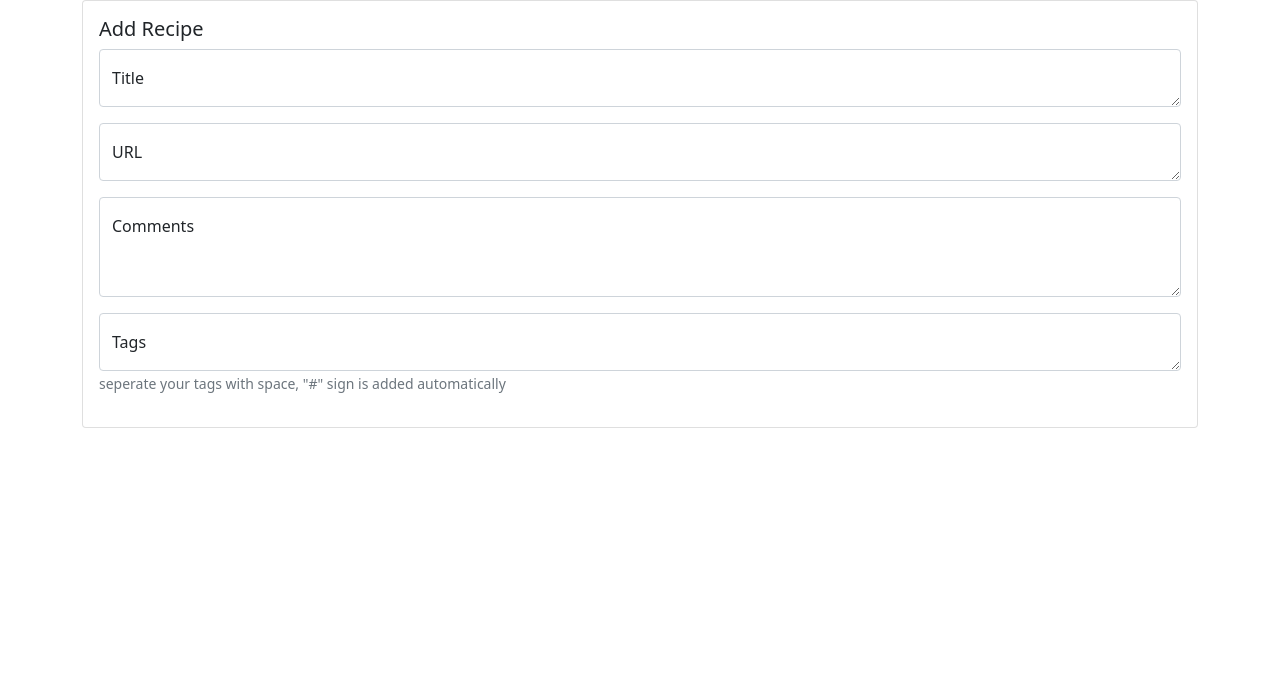
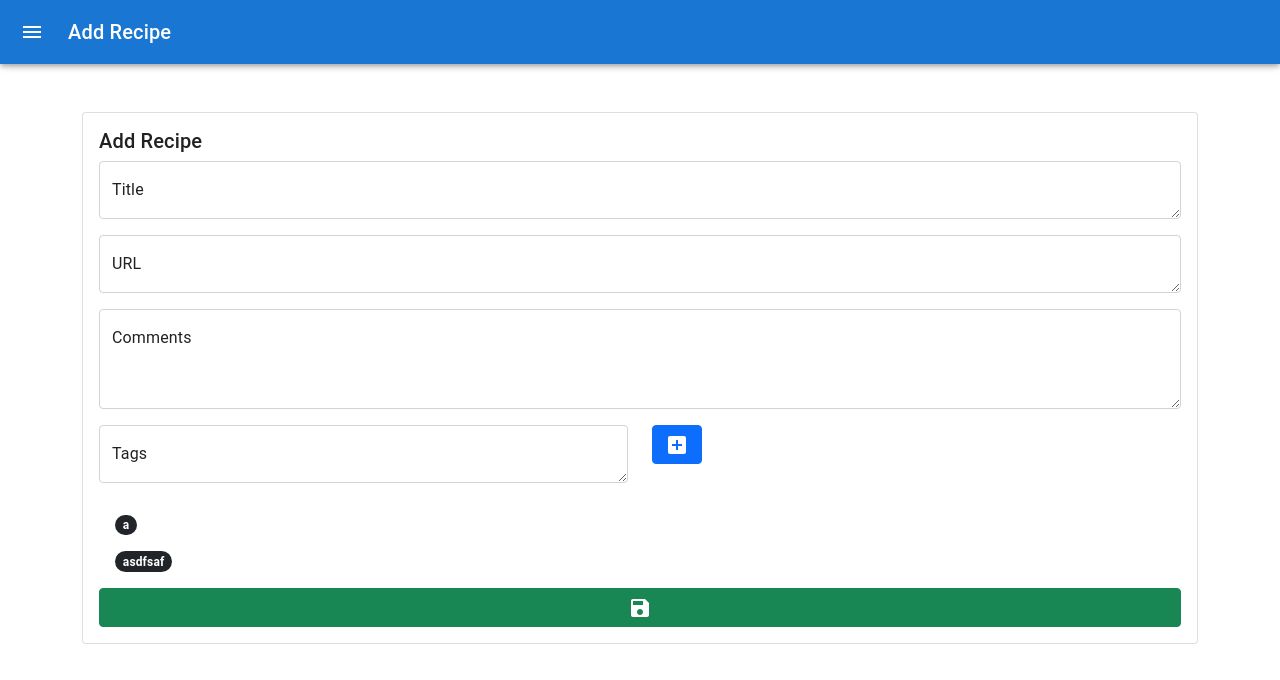
Before and after one commit to zivkaplan/Recipe-app, a React (Create React App) app: page /new in a window 1280 px wide. Shown: the top 680 px of the page. Built offline with nearby package versions, Linux system fonts and the light colour scheme.

Commit message:
reorederd components and better form

```diff
--- a/public/index.html
+++ b/public/index.html
@@ -3,12 +3,6 @@
     <head>
         <meta charset="utf-8" />
         <link rel="icon" href="%PUBLIC_URL%/favicon.ico" />
-        <link
-            rel="stylesheet"
-            href="https://use.fontawesome.com/releases/v5.15.4/css/all.css"
-            integrity="sha384-DyZ88mC6Up2uqS4h/KRgHuoeGwBcD4Ng9SiP4dIRy0EXTlnuz47vAwmeGwVChigm"
-            crossorigin="anonymous"
-        />
 
         <meta name="viewport" content="width=device-width, initial-scale=1" />
         <meta name="theme-color" content="#000000" />
--- a/src/App.js
+++ b/src/App.js
@@ -5,6 +5,7 @@ import RecipeCardForm from './components/RecipeCardForm';
 import RecipeCardsList from './components/RecipeCardsList';
 import 'bootstrap/dist/css/bootstrap.css';
 import { Route, Switch } from 'react-router-dom';
+import AppDrawer from './components/AppDrawer';
 
 class App extends React.Component {
     constructor(props) {
@@ -29,10 +30,19 @@ class App extends React.Component {
         };
 
         this.deleteRecipe = this.deleteRecipe.bind(this);
+        this.saveRecipe = this.saveRecipe.bind(this);
     }
+
     componentDidMount() {
         // get recipes from DB
     }
+
+    saveRecipe(newRecipe) {
+        this.setState({
+            recipes: [...this.state.recipes, newRecipe],
+        });
+    }
+
     deleteRecipe(id) {
         this.setState({
             recipes: this.state.recipes.filter((recipe) => recipe.id !== id),
@@ -40,14 +50,26 @@ class App extends React.Component {
     }
     render() {
         const recipes = this.state.recipes;
+        const allTags = recipes.map((recipe) => recipe.tags).flat();
+
         return (
             <Switch>
-                <Route exact path="/new" render={() => <RecipeCardForm />} />
+                <Route
+                    exact
+                    path="/new"
+                    render={() => (
+                        <div>
+                            <AppDrawer title="Add Recipe" allTags={allTags} />
+                            <RecipeCardForm saveRecipe={this.saveRecipe} />
+                        </div>
+                    )}
+                />
                 <Route
                     exact
                     path="/"
                     render={() => (
                         <div>
+                            <AppDrawer title="Add Recipe" allTags={allTags} />
                             <RecipeCardsList
                                 deleteRecipe={this.deleteRecipe}
                                 recipes={recipes}
--- a/src/components/Drawer.js
+++ b/src/components/AppDrawer.js
@@ -15,8 +15,9 @@ import ChevronRightIcon from '@mui/icons-material/ChevronRight';
 import ListItem from '@mui/material/ListItem';
 import ListItemIcon from '@mui/material/ListItemIcon';
 import ListItemText from '@mui/material/ListItemText';
-
-import TagIcon from '@mui/icons-material/Tag';
+import LabelIcon from '@mui/icons-material/Label';
+import AppsIcon from '@mui/icons-material/Apps';
+import { Link } from '@mui/material';
 
 const drawerWidth = 240;
 
@@ -76,7 +77,7 @@ export default function PersistentDrawerLeft(props) {
     const handleDrawerClose = () => {
         setOpen(false);
     };
-    const { allTags } = props;
+    const { allTags, title } = props;
     return (
         <Box sx={{ display: 'flex' }}>
             <CssBaseline />
@@ -92,7 +93,7 @@ export default function PersistentDrawerLeft(props) {
                         <MenuIcon />
                     </IconButton>
                     <Typography variant="h6" noWrap component="div">
-                        My Saved Recipes
+                        {title ? title : 'My Saved Recipes'}
                     </Typography>
                 </Toolbar>
             </AppBar>
@@ -120,10 +121,19 @@ export default function PersistentDrawerLeft(props) {
                 </DrawerHeader>
                 <Divider />
                 <List>
+                    <ListItem button key="all recipes">
+                        <ListItemIcon>
+                            <AppsIcon />
+                        </ListItemIcon>
+                        <ListItemText primary="all recipes" />
+                    </ListItem>
+                </List>
+                <Divider />
+                <List>
                     {allTags.map((text, index) => (
                         <ListItem button key={text}>
                             <ListItemIcon>
-                                <TagIcon />
+                                <LabelIcon />
                             </ListItemIcon>
                             <ListItemText primary={text} />
                         </ListItem>
--- a/src/components/RecipeCard.js
+++ b/src/components/RecipeCard.js
@@ -1,6 +1,8 @@
 import React from 'react';
-import { Container, Card, Accordion, Badge } from 'react-bootstrap';
+import { Container, Card, Accordion, Badge, Button } from 'react-bootstrap';
 import './RecipeCardStyles.css';
+import EditIcon from '@mui/icons-material/Edit';
+import DeleteIcon from '@mui/icons-material/Delete';
 
 class RecipeCard extends React.Component {
     constructor(props) {
@@ -18,12 +20,9 @@ class RecipeCard extends React.Component {
     render() {
         const { title, url, comment, tags } = this.props;
         const clickableTags = tags.map((tag, idx) => (
-            <Badge
-                pill
-                bg="primary"
-                key={idx}
-                onClick={this.filterByTag}
-            >{`#${tag} `}</Badge>
+            <Badge pill bg="primary" key={idx} onClick={this.filterByTag}>
+                {tag}
+            </Badge>
         ));
 
         return (
@@ -57,19 +56,15 @@ class RecipeCard extends React.Component {
                                         {comment}
                                     </p>
                                     <div className="d-grid gap-2 d-md-flex justify-content-md-end">
-                                        <button
-                                            className="btn btn-outline-warning me-md-2"
-                                            type="button"
-                                        >
-                                            <i className="fas fa-edit"></i>
-                                        </button>
-                                        <button
-                                            className="btn btn-outline-danger"
-                                            type="button"
+                                        <Button variant="outline-warning">
+                                            <EditIcon />
+                                        </Button>
+                                        <Button
+                                            variant="outline-danger"
                                             onClick={this.handleDelete}
                                         >
-                                            <i className="far fa-trash-alt"></i>
-                                        </button>
+                                            <DeleteIcon />
+                                        </Button>
                                     </div>
                                 </Accordion.Body>
                             </Accordion.Item>
--- a/src/components/RecipeCardForm.js
+++ b/src/components/RecipeCardForm.js
@@ -1,13 +1,52 @@
 import React from 'react';
-import { Container, Card, Form, FloatingLabel } from 'react-bootstrap';
+import {
+    Container,
+    Badge,
+    Card,
+    Form,
+    FloatingLabel,
+    Button,
+    Row,
+    Col,
+} from 'react-bootstrap';
+import SaveIcon from '@mui/icons-material/Save';
+import List from '@mui/material/List';
+import ListItem from '@mui/material/ListItem';
 
+import AddBoxIcon from '@mui/icons-material/AddBox';
 class RecipeCardForm extends React.Component {
     constructor(props) {
         super(props);
-        this.state = {};
+        this.state = {
+            title: '',
+            URL: '',
+            comment: '',
+            tags: ['a', 'asdfsaf'],
+        };
+        this.handleChange = this.handleChange.bind(this);
+        this.handleSave = this.handleSave.bind(this);
+    }
+    handleChange(e) {
+        this.setState({ [e.target.name]: e.target.value });
+    }
+    handleSave() {
+        this.props.saveRecipe(this.state);
+    }
+    addTag(e) {
+        const newTag = e.target.value;
+        this.setState({ tags: this.state.tags.push(newTag) });
     }
     render() {
+        const { title, URL, comment, tags } = this.state;
+        const renderedTags = tags.map((tag) => (
+            <ListItem>
+                <Badge pill bg="dark">
+                    {tag}
+                </Badge>
+            </ListItem>
+        ));
         return (
+            <div>
                 <Container>
                     <Card>
                         <Card.Body>
@@ -21,6 +60,8 @@ class RecipeCardForm extends React.Component {
                                     <Form.Control
                                         as="textarea"
                                         placeholder="Leave a comment here"
+                                        name="title"
+                                        onChange={this.handleChange}
                                     />
                                 </FloatingLabel>
                                 <FloatingLabel
@@ -31,6 +72,8 @@ class RecipeCardForm extends React.Component {
                                     <Form.Control
                                         as="textarea"
                                         placeholder="Leave a comment here"
+                                        onChange={this.handleChange}
+                                        name="URL"
                                     />
                                 </FloatingLabel>
                                 <FloatingLabel
@@ -42,8 +85,12 @@ class RecipeCardForm extends React.Component {
                                         as="textarea"
                                         placeholder="Leave a comment here"
                                         style={{ height: '100px' }}
+                                        onChange={this.handleChange}
+                                        name="comment"
                                     />
                                 </FloatingLabel>
+                                <Row>
+                                    <Col>
                                         <FloatingLabel
                                             controlId="floatingTextarea"
                                             label="Tags"
@@ -53,15 +100,31 @@ class RecipeCardForm extends React.Component {
                                                 as="textarea"
                                                 placeholder="Leave a comment here"
                                             />
-                                <small className="text-muted">
-                                    seperate your tags with space, "#" sign is
-                                    added automatically
-                                </small>
                                         </FloatingLabel>
+                                    </Col>
+                                    <Col>
+                                        <Button
+                                            variant="primary"
+                                            onClick={this.addTag}
+                                        >
+                                            <AddBoxIcon />
+                                        </Button>
+                                    </Col>
+                                </Row>
+                                <List>{renderedTags}</List>
+                                <div className="d-grid gap-2">
+                                    <Button
+                                        variant="success"
+                                        onClick={this.handleSave}
+                                    >
+                                        <SaveIcon />
+                                    </Button>
+                                </div>
                             </Form>
                         </Card.Body>
                     </Card>
                 </Container>
+            </div>
         );
     }
 }
--- a/src/components/RecipeCardsList.js
+++ b/src/components/RecipeCardsList.js
@@ -4,7 +4,6 @@ import RecipeCard from './RecipeCard';
 import Fab from '@mui/material/Fab';
 import AddIcon from '@mui/icons-material/Add';
 import { Link } from '@mui/material/';
-import Drawer from './Drawer';
 
 class RecipeCardsList extends React.Component {
     constructor(props) {
@@ -13,7 +12,6 @@ class RecipeCardsList extends React.Component {
     }
     render() {
         const { recipes, deleteRecipe } = this.props;
-        const allTags = recipes.map((recipe) => recipe.tags).flat();
         const savedRecipes = recipes.map((recipe) => (
             <RecipeCard
                 title={recipe.title}
@@ -27,7 +25,6 @@ class RecipeCardsList extends React.Component {
         ));
         return (
             <div>
-                <Drawer allTags={allTags} />
                 {savedRecipes}
                 <Link href="/new" underline="none">
                     <Fab
```
Lines whose indentation alone changed are shown as unchanged.
